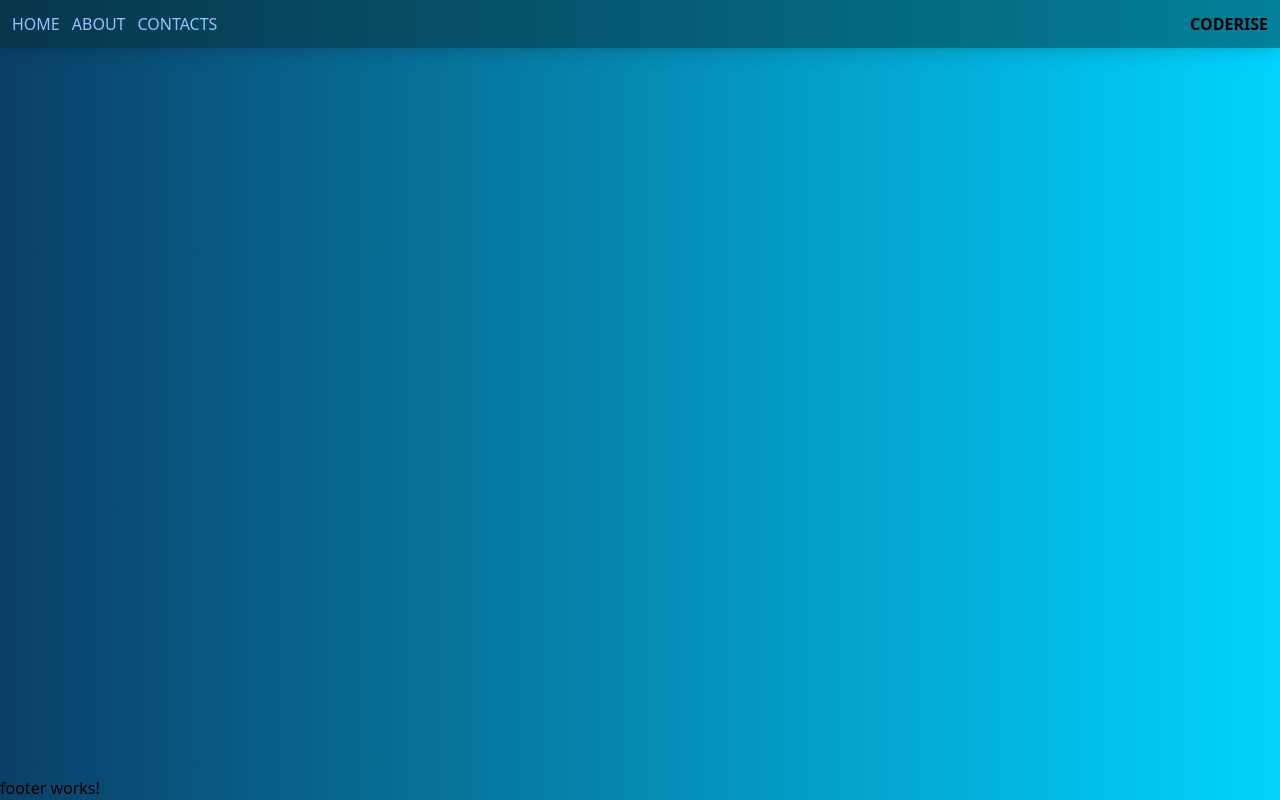
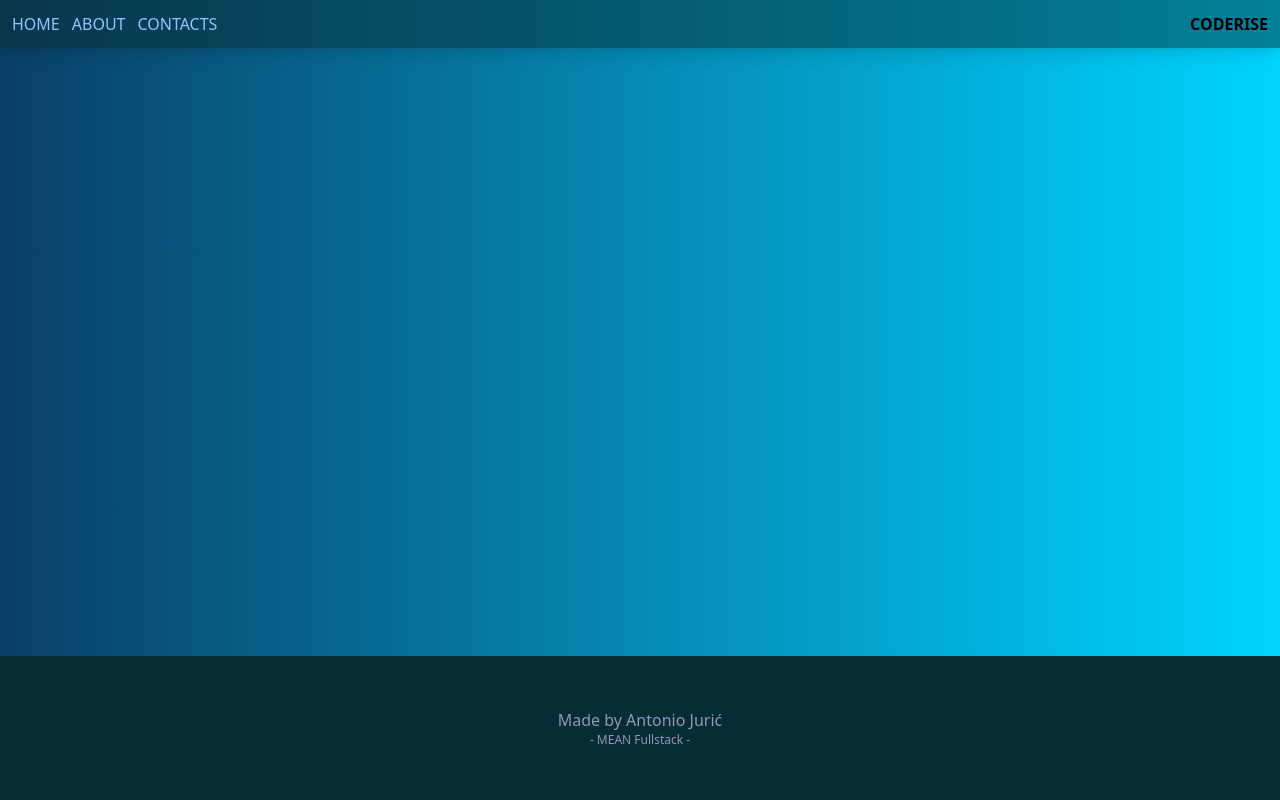
Before and after one commit to Antonioax/Coderise, an Angular app: page / in a window 1280 px wide. Built offline with nearby package versions, Linux system fonts and the light colour scheme.

Commit message:
Updated the footer

```diff
--- a/src/app/components/footer/footer.component.html
+++ b/src/app/components/footer/footer.component.html
@@ -1 +1,4 @@
-<p>footer works!</p>
+<div class="h-36 bg-main shadow-md flex flex-col items-center text-accent justify-center">
+  <div class="font-thin">Made by Antonio Jurić</div>
+  <div class="font-thin text-xs">- MEAN Fullstack -</div>
+</div>
```
